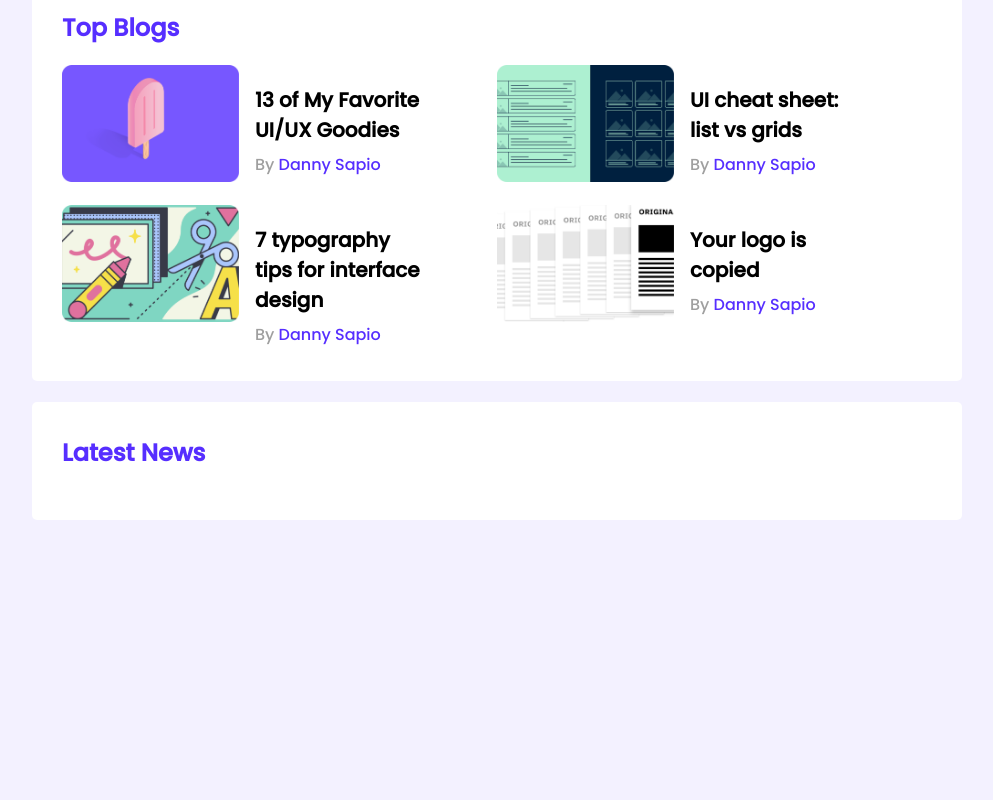
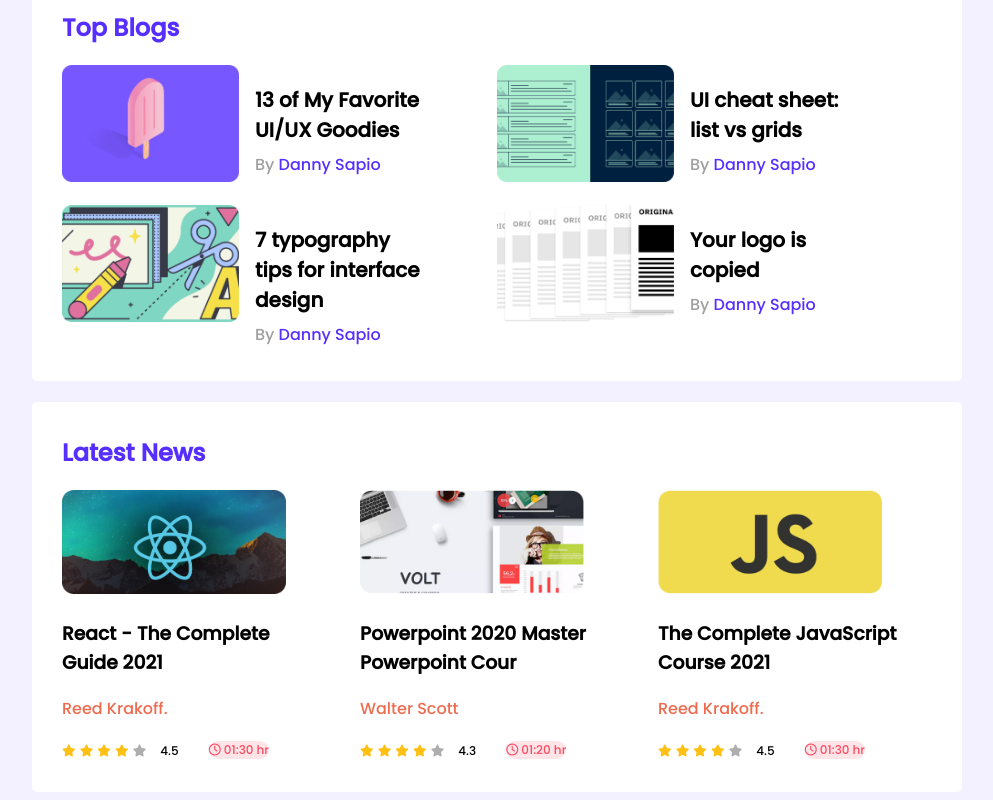
Before and after one commit to CoderMahabub/leader-board-css3, a plain HTML site: page index.html in a window 1280 px wide. Shown: the part 322-1122 px from the top of the page, without its empty margins (143-1136 px from the left). Before the commit the page ends 850 px from the top, so only its background shows below. Drawn offline with Linux system fonts and the light colour scheme.

Commit message:
Courses section Added

```diff
--- a/index.html
+++ b/index.html
@@ -6,6 +6,8 @@
     <meta http-equiv="X-UA-Compatible" content="IE=edge">
     <meta name="viewport" content="width=device-width, initial-scale=1.0">
     <title>Leader Board</title>
+    <!-- Font Awesome Link  -->
+    <script src="https://kit.fontawesome.com/4099297a09.js" crossorigin="anonymous"></script>
     <link rel="stylesheet" href="styles/style.css">
 </head>
 
@@ -95,8 +97,80 @@
                 </div>
             </div>
         </section>
+        <!-- Latest Course Section -->
         <section class="container">
             <h2 class="section-title">Latest News</h2>
+            <div class="courses">
+                <div class="course">
+                    <div class="course-banner">
+                        <img src="images/courses/course-1.png" alt="">
+                    </div>
+                    <div class="course-detail">
+                        <h3 class="course-title">React - The Complete Guide 2021 </h3>
+                        <p class="course-author">Reed Krakoff.</p>
+                        <div class="course-info">
+                            <div>
+                                <i class="fas fa-star filled"></i>
+                                <i class="fas fa-star filled"></i>
+                                <i class="fas fa-star filled"></i>
+                                <i class="fas fa-star filled"></i>
+                                <i class="fas fa-star empty"></i>
+                                <span class="empty">4.5</span>
+                            </div>
+                            <div class="course-clock">
+                                <i class="far fa-clock"></i>
+                                01:30 hr
+                            </div>
+                        </div>
+                    </div>
+                </div>
+                <div class="course">
+                    <div class="course-banner">
+                        <img src="images/courses/course-2.png" alt="">
+                    </div>
+                    <div class="course-detail">
+                        <h3 class="course-title">Powerpoint 2020 Master Powerpoint Cour </h3>
+                        <p class="course-author">Walter Scott</p>
+                        <div class="course-info">
+                            <div>
+                                <i class="fas fa-star filled"></i>
+                                <i class="fas fa-star filled"></i>
+                                <i class="fas fa-star filled"></i>
+                                <i class="fas fa-star filled"></i>
+                                <i class="fas fa-star empty"></i>
+                                <span class="empty">4.3</span>
+                            </div>
+                            <div class="course-clock">
+                                <i class="far fa-clock"></i>
+                                01:20 hr
+                            </div>
+                        </div>
+                    </div>
+                </div>
+                <div class="course">
+                    <div class="course-banner">
+                        <img src="images/courses/course-3.png" alt="">
+                    </div>
+                    <div class="course-detail">
+                        <h3 class="course-title">The Complete JavaScript Course 2021</h3>
+                        <p class="course-author">Reed Krakoff.</p>
+                        <div class="course-info">
+                            <div>
+                                <i class="fas fa-star filled"></i>
+                                <i class="fas fa-star filled"></i>
+                                <i class="fas fa-star filled"></i>
+                                <i class="fas fa-star filled"></i>
+                                <i class="fas fa-star empty"></i>
+                                <span class="empty">4.5</span>
+                            </div>
+                            <div class="course-clock">
+                                <i class="far fa-clock"></i>
+                                01:30 hr
+                            </div>
+                        </div>
+                    </div>
+                </div>
+            </div>
         </section>
     </main>
     <footer>
--- a/styles/style.css
+++ b/styles/style.css
@@ -104,5 +104,55 @@
      }
 
      /*------------------------*\
-           Latest News Section
+           Courses Section
       *\------------------------*/
+
+     .courses {
+         display: grid;
+         grid-template-columns: repeat(3, 1fr);
+         grid-column-gap: 24px;
+     }
+
+     .course {
+         width: 253px;
+         /* box-shadow: ; */
+     }
+
+     .course .course-banner img {
+         width: 224px;
+         height: 104px;
+     }
+
+     .course-author {
+         color: #ED6B4F;
+     }
+
+     .course-info {
+         display: flex;
+         align-items: center;
+     }
+
+     .fa-star {
+         font-size: 12px;
+     }
+
+     .fa-star.filled {
+         color: #FFC014;
+     }
+
+     .fa-star.empty {
+         color: #AEAEAE;
+     }
+
+     .course-info span {
+         font-size: 12px;
+         margin-left: 10px;
+     }
+
+     .course-clock {
+         font-size: 12px;
+         color: #FF4A60;
+         background: #FFE4E8;
+         border-radius: 20px;
+         margin-left: 30px;
+     }
```
